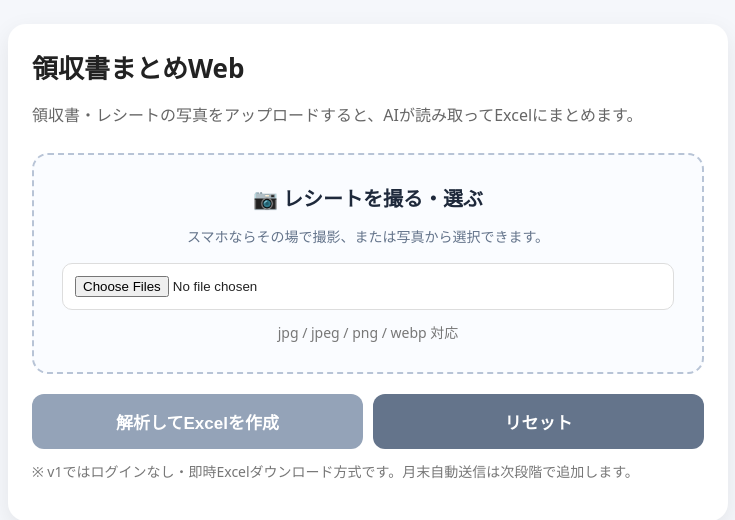
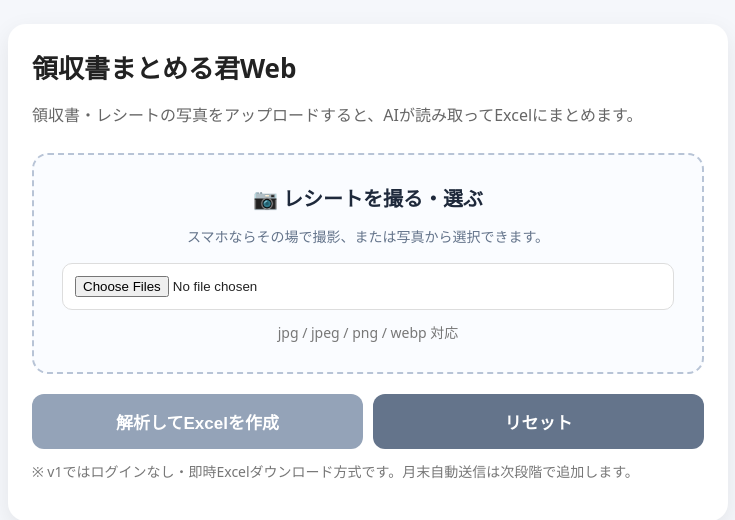
Before and after one commit to mitsugu84/receipt-server, a Flask app: page / in a window 1280 px wide. Shown: the top 520 px of the page, without its empty margins (272-1007 px from the left). Run offline with Flask 3, Linux system fonts and the light colour scheme.

Commit message:
Update index.html

```diff
--- a/receipt_web_v1/templates/index.html
+++ b/receipt_web_v1/templates/index.html
@@ -153,7 +153,7 @@
 <body>
 <div class="container">
     <div class="card">
-        <h1>領収書まとめWeb</h1>
+        <h1>領収書まとめる君Web</h1>
 
         <p class="lead">
             領収書・レシートの写真をアップロードすると、AIが読み取ってExcelにまとめます。
```
